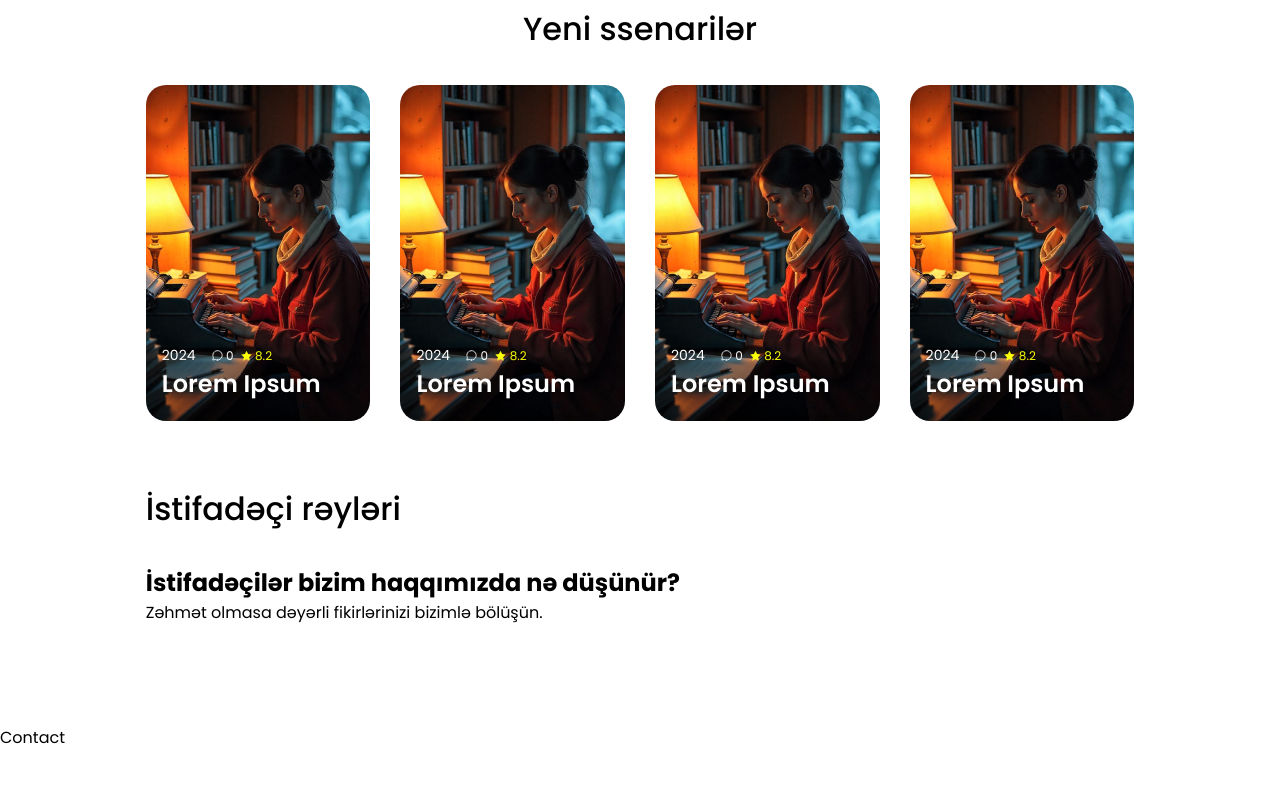
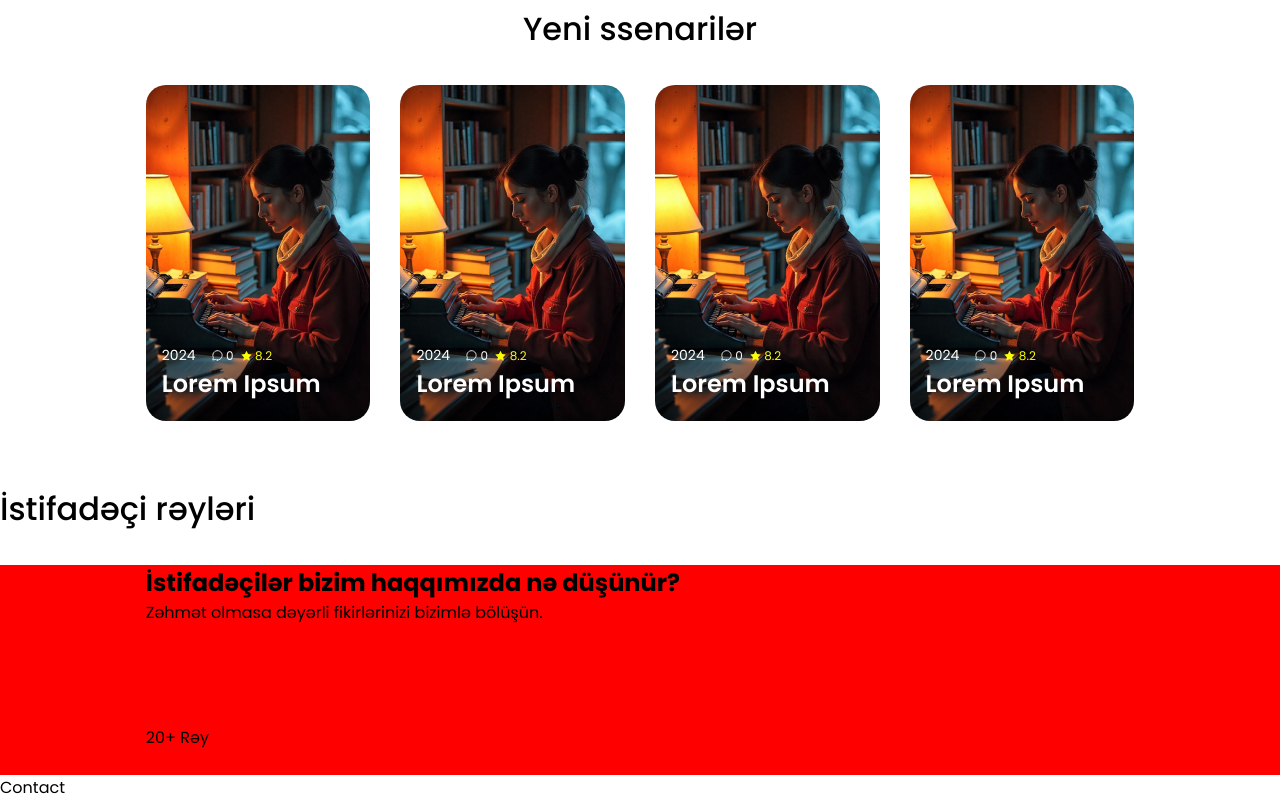
Before and after one commit to Zaranasirova/nva_ailesi, a React (Vite) app: page / in a window 1280 px wide. Shown: the part 1460-2260 px from the top of the page. Before the commit the page ends 2210 px from the top, so only its background shows below. Built offline with nearby package versions, Linux system fonts and the light colour scheme.

Commit message:
feat: Added SCSS for UserReviews section

```diff
--- a/src/pages/sections/UserReviewsSection.tsx
+++ b/src/pages/sections/UserReviewsSection.tsx
@@ -4,10 +4,11 @@ import { Link } from "react-router-dom";
 
 const UserReviewsSection = () => {
   return (
-    <section className="userReviews">
-      <div className="container">
+    <section className="userReviews-section">
+      <div className="userReviews">
         <h2 className="head-title">İstifadəçi rəyləri</h2>
-        <div className="customer-feed-back-box">
+        <div className="customer-feed-back-box" style={{background:"red"}}>
+          <div className="container">
           <div className="feedback-left">
             <h2 className="feedback-title">
               İstifadəçilər <span className="feedback-title-span">bizim</span> haqqımızda nə düşünür?
@@ -20,10 +21,15 @@ const UserReviewsSection = () => {
                 <li><Link to={"/"}><img src="" alt="" /></Link></li>
                 <li><Link to={"/"}><img src="" alt="" /></Link></li>
               </ul>
-
+              <span>20+ Rəy</span>
             </div>
           </div>
-          <div className="feedback-right"></div>
+          <div className="feedback-right">
+            <div className="latest-feedback-profile">
+              <div className="latest-avatar"><img src="" alt="" /></div>
+            </div>
+          </div>
+          </div>
         </div>
       </div>
     </section>
```
